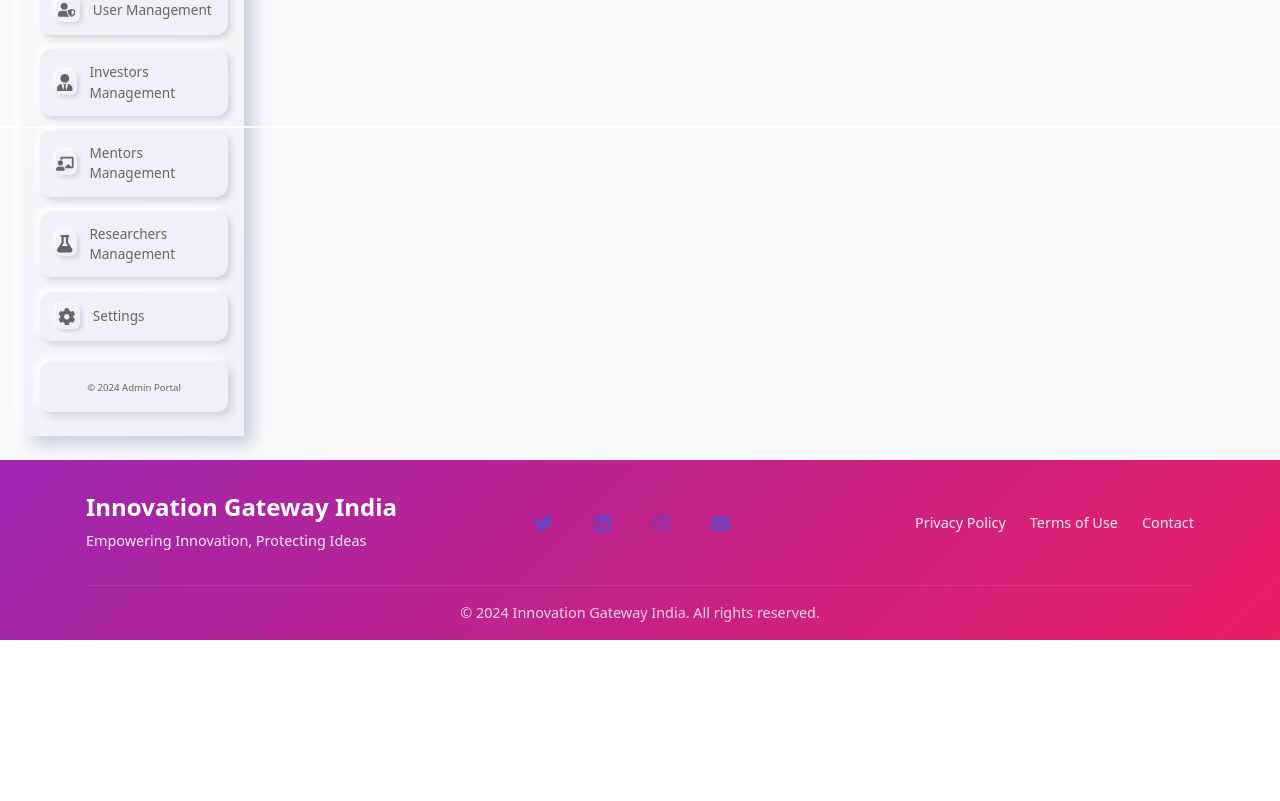
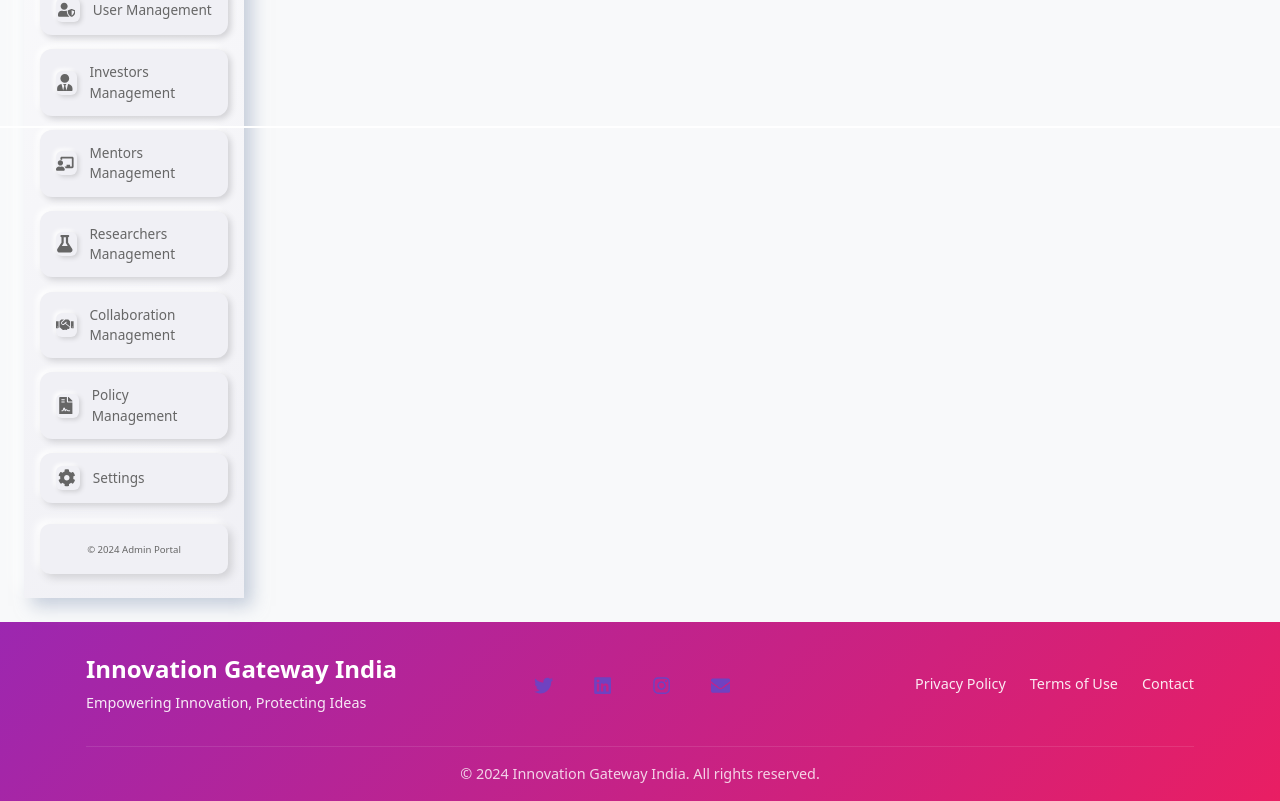
Before and after one commit to janedoe1423/project, a React (Create React App) app in the folder frontend/: page /admin in a window 1280 px wide. Shown: the part 672-1473 px from the top of the page. Before the commit the page ends 1312 px from the top, so only its background shows below. Built offline with nearby package versions, Linux system fonts and the light colour scheme.

Commit message:
New admin pages collaboration and policy management

```diff
--- a/frontend/src/pages/admin/admin_profile_page.js
+++ b/frontend/src/pages/admin/admin_profile_page.js
@@ -13,6 +13,8 @@ const AdminUserManagement = React.lazy(() => import("./admin_user_management"));
 const AdminInvestorsManagement = React.lazy(() => import("./admin_investors_management"));
 const AdminMentorsManagement = React.lazy(() => import("./admin_mentors_management"));
 const AdminResearchersManagement = React.lazy(() => import("./admin_researchers_management"));
+const AdminCollaborationManagement = React.lazy(() => import("./admin_collaboration_management"));
+const AdminPolicyManagement = React.lazy(() => import("./admin_policy_management"));
 
 const Admin_profile_page = () => {
     const [currentPage, setCurrentPage] = useState(window.location.hash || "#dashboard");
@@ -56,6 +58,10 @@ const Admin_profile_page = () => {
                             return <AdminMentorsManagement />;
                         case "#researchers-management":
                             return <AdminResearchersManagement />;
+                        case "#collaboration-management":
+                            return <AdminCollaborationManagement />;
+                        case "#policy-management":
+                            return <AdminPolicyManagement />;
                         default:
                             return <AdminDashboard />;
                     }
--- a/frontend/src/pages/admin/admin_sidebar.js
+++ b/frontend/src/pages/admin/admin_sidebar.js
@@ -3,7 +3,7 @@ import { Nav } from "react-bootstrap";
 import {
     FaHome, FaUser, FaLayerGroup, FaCopyright,
     FaUsers, FaBell, FaMoneyBill, FaLightbulb,
-    FaChartBar, FaCog, FaUserShield, FaUserTie, FaChalkboardTeacher, FaFlask
+    FaChartBar, FaCog, FaUserShield, FaUserTie, FaChalkboardTeacher, FaFlask, FaHandshake, FaFileContract
 } from "react-icons/fa";
 import "./admin_sidebar.css"; // We'll create this next
 
@@ -140,6 +140,28 @@ const AdminSidebar = () => {
                     </Nav.Link>
 
                     <Nav.Link
+                        href="#collaboration-management"
+                        className={`sidebar-link ${activeLink === '#collaboration-management' ? 'active' : ''}`}
+                        onClick={() => setActiveLink('#collaboration-management')}
+                    >
+                        <div className="icon-container">
+                            <FaHandshake />
+                        </div>
+                        <span>Collaboration Management</span>
+                    </Nav.Link>
+
+                    <Nav.Link
+                        href="#policy-management"
+                        className={`sidebar-link ${activeLink === '#policy-management' ? 'active' : ''}`}
+                        onClick={() => setActiveLink('#policy-management')}
+                    >
+                        <div className="icon-container">
+                            <FaFileContract />
+                        </div>
+                        <span>Policy Management</span>
+                    </Nav.Link>
+
+                    <Nav.Link
                         href="#settings"
                         className={`sidebar-link ${activeLink === '#settings' ? 'active' : ''}`}
                         onClick={() => setActiveLink('#settings')}
```
Also changed, not shown: frontend/src/pages/admin/admin_collaboration_management.js (added), frontend/src/pages/admin/admin_policy_management.js (added).
